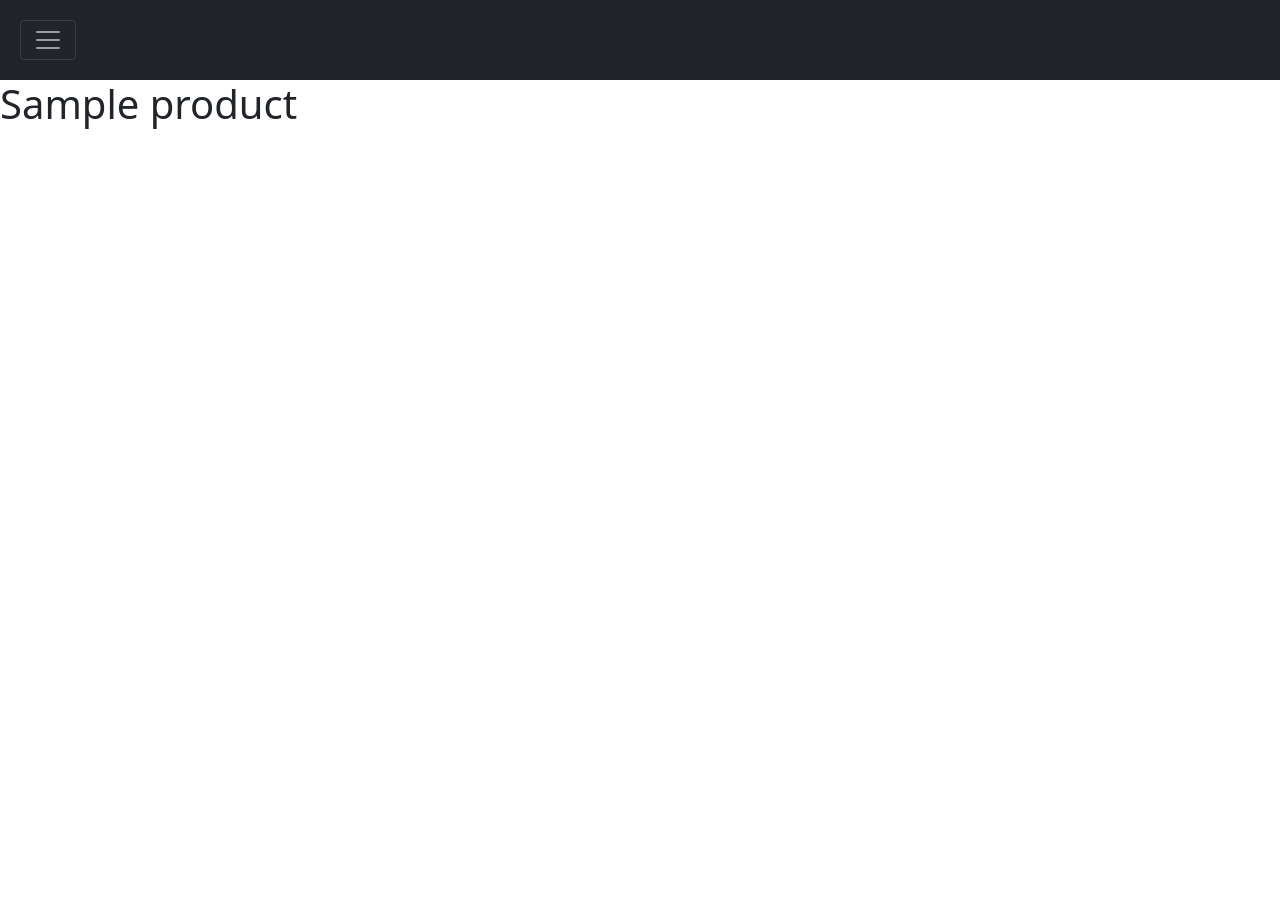
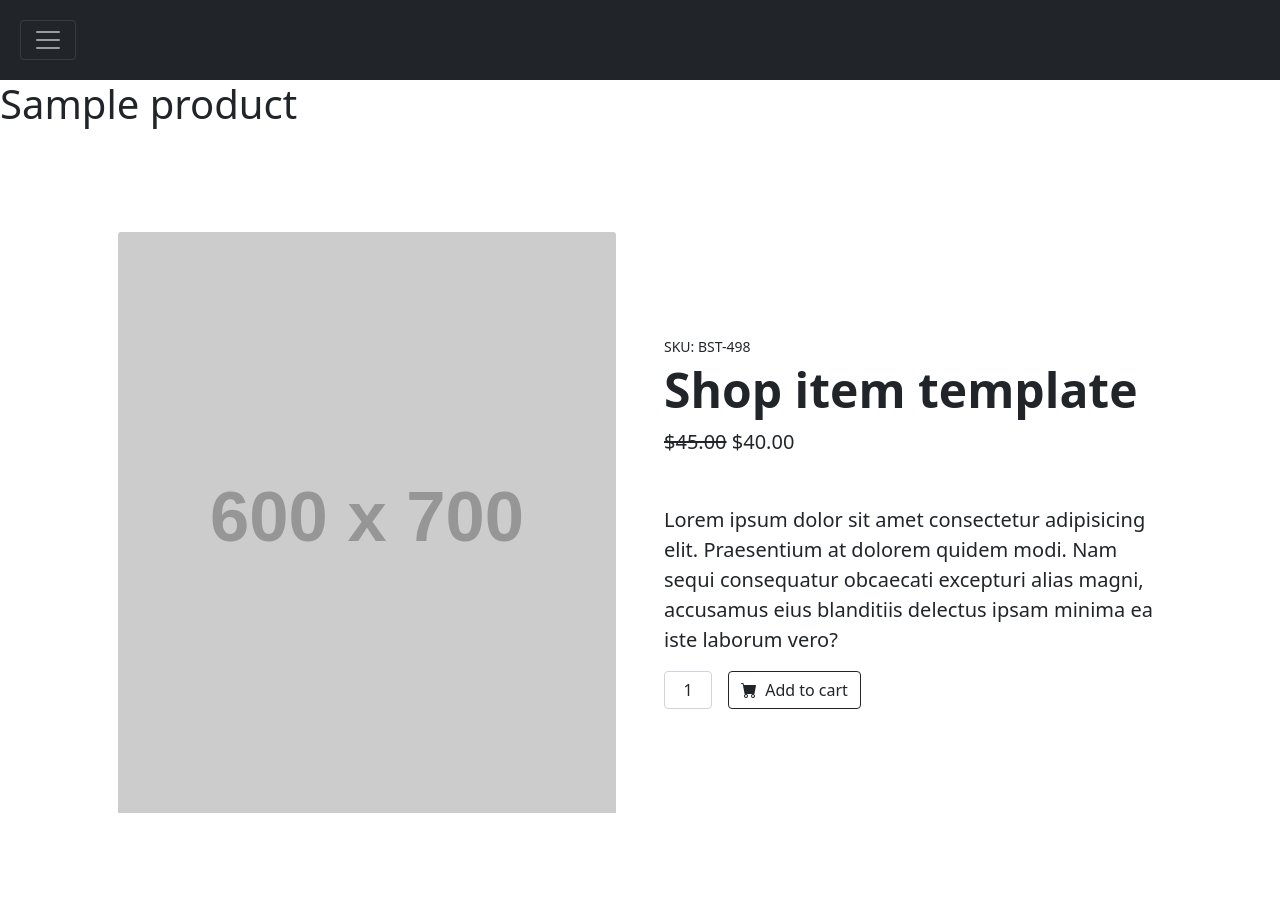
Before and after one commit to cyobero/scims, a Django app: a page that uses templates/products/product.html in a window 1280 px wide. Before the commit the page ends 129 px from the top, so only its background shows below. Run offline with Django 3.2, Linux system fonts and the light colour scheme; a user stored in the database is signed in; tables that the repository leaves empty hold one stand-in row (values such as "Sample post"); grey boxes labelled with a size stand in for pictures from a placeholder-image service; some libraries are stand-ins or nearby versions.

Commit message:
product page

```diff
--- a/static/css/style.css
+++ b/static/css/style.css
@@ -56,10 +56,6 @@
   background-color: #444;
 }
 
-.card-img-top {
-  height: 280px;
-}
-
 
 /* Style page content - use this if you want to push the page content to the right when you open the side navigation */
 #main {
--- a/templates/products/product.html
+++ b/templates/products/product.html
@@ -1,4 +1,12 @@
 {% extends 'index.html' %}
+{% load static %}
+
+{% block styles %}
+<link rel="stylesheet" href="{% static 'css/style.css' %}">
+
+<link href="https://cdn.jsdelivr.net/npm/bootstrap-icons@1.5.0/font/bootstrap-icons.css" rel="stylesheet" />
+
+{% endblock %}
 
 {% block title %}
 {{ product.name }}
@@ -6,4 +14,30 @@
 
 {% block content %}
 <h1>{{ product.name }}</h1>
+
+<!-- Product section-->
+<section class="py-5">
+	<div class="container px-4 px-lg-5 my-5">
+		<div class="row gx-4 gx-lg-5 align-items-center">
+			<div class="col-md-6"><img class="card-img-top mb-5 mb-md-0" src="https://dummyimage.com/600x700/dee2e6/6c757d.jpg" alt="..." /></div>
+			<div class="col-md-6">
+				<div class="small mb-1">SKU: BST-498</div>
+				<h1 class="display-5 fw-bolder">Shop item template</h1>
+				<div class="fs-5 mb-5">
+					<span class="text-decoration-line-through">$45.00</span>
+					<span>$40.00</span>
+				</div>
+				<p class="lead">Lorem ipsum dolor sit amet consectetur adipisicing elit. Praesentium at dolorem quidem modi. Nam sequi consequatur obcaecati excepturi alias magni, accusamus eius blanditiis delectus ipsam minima ea iste laborum vero?</p>
+				<div class="d-flex">
+					<input class="form-control text-center me-3" id="inputQuantity" type="num" value="1" style="max-width: 3rem" />
+					<button class="btn btn-outline-dark flex-shrink-0" type="button">
+						<i class="bi-cart-fill me-1"></i>
+						Add to cart
+					</button>
+				</div>
+			</div>
+		</div>
+	</div>
+</section>
+
 {% endblock %}
```
